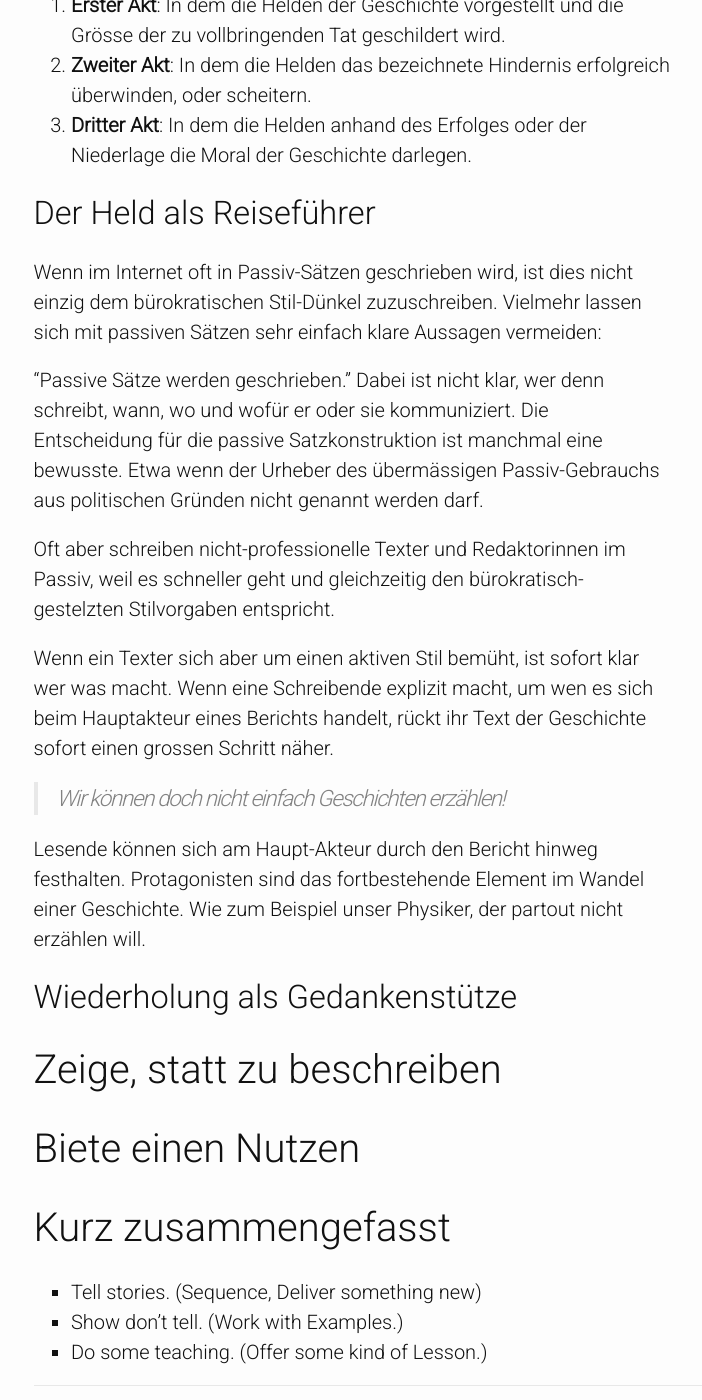
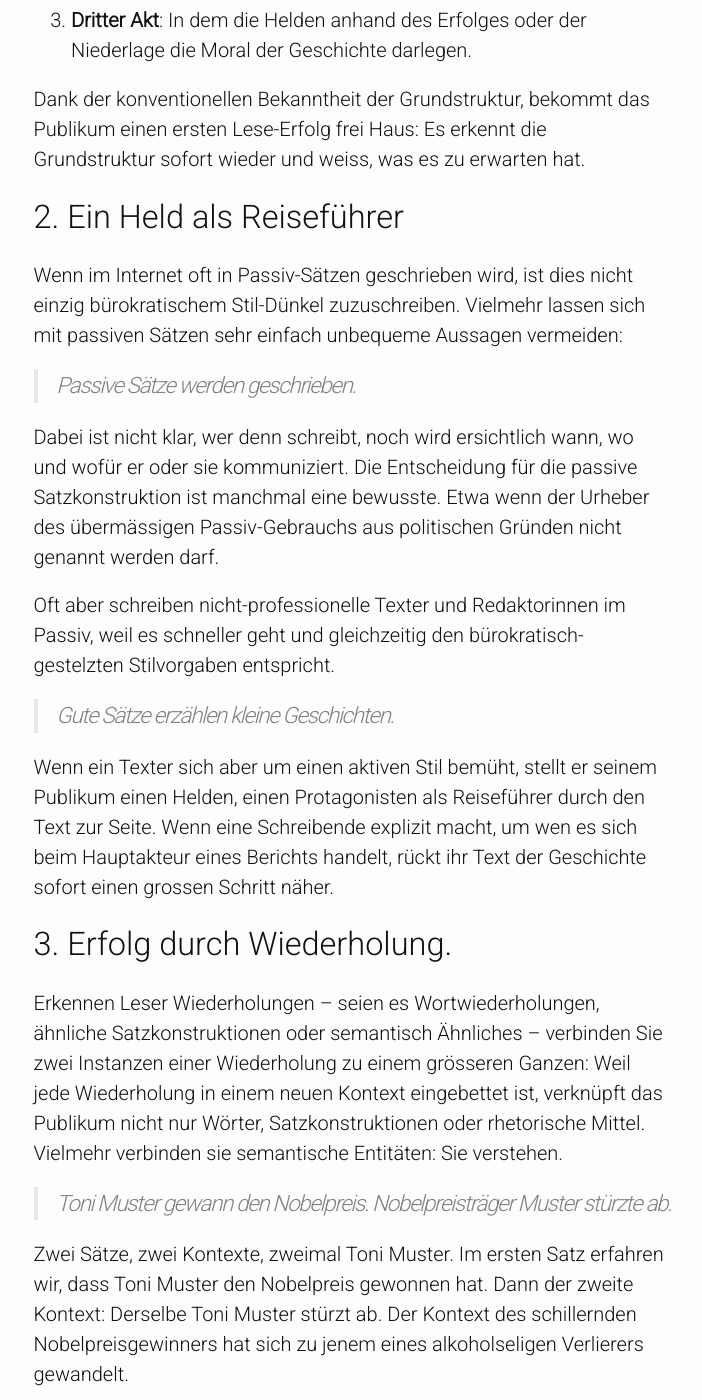
Before and after one commit to tschannes/tschannes.github.com, a Jekyll site: the page built from _posts/2014-11-03-spannend-schreiben.markdown, in a window 1280 px wide and 1400 px high, scrolled down 1372 px. Shown: the whole window, without its empty margins (132-834 px from the left). Built offline with Jekyll 4.4.1, drawn with Linux system fonts in a browser that asks for light colours; some of the changed text lies outside the part shown.

Commit message:
spannend schreiben abgeschlossen

```diff
--- a/_posts/2014-10-15-schreiben-im-web.markdown
+++ b/_posts/2014-10-15-schreiben-im-web.markdown
@@ -1,6 +1,6 @@
 ---
 layout: post
-title: "Schreiben im Web ist Schreiben fürs Radio"
+title: "Leichtere Texte fürs Internet"
 date: 2014-10-20
 excerpt: "Web-Texte haben viel mit Texten fürs Radio gemein: Sie müssen kurz, sehr strukturiert und häppchenweise verdaubar sein. Es gilt: 'Sag es möglichst einfach'. Und: 'Belohne deine Zuhörer fürs Zuhören.'"
 comments: true
--- a/_posts/2014-11-03-spannend-schreiben.markdown
+++ b/_posts/2014-11-03-spannend-schreiben.markdown
@@ -2,7 +2,7 @@
 layout: post
 title: "Texte spannend schreiben"
 date: 2014-11-03
-excerpt: "Gute Web-Texte sind leicht lesbar und interessant. Wenn sie Geschichten erzählen, Dinge zeigen, statt sie zu beschreiben und Lesenden einen Nutzen bieten, bleiben sie spannend."
+excerpt: "Gute Web-Texte erzählen Geschichten, zeigen Dinge, statt sie zu beschreiben, bieten Lesenden einen Nutzen. Und sie wiederholen sich."
 comments: false
 related: true
 ---
@@ -22,41 +22,63 @@
 
 Dabei sind es gerade die wichtigsten Eigenschaften erzählender Texte, die Menschen, das Aufnehmen und Verstehen neuer und ungewohnter Information erleichtern:
 
-### Drama in drei Akten: Bekannte Grund-Struktur
-Abstrakt, Methode, Durchführung, Ergebnisse und Schlussfolgerungen: So oder ähnlich strukturieren Forscher ihre Papiere. Was für Forscher zum Alltag gehört, überfordert einen Grossteil des Laienpublikum, weil viele die Konventionen der Forschenden nicht kennen. Der Aufwand, einen Forschungs-Bericht zu lesen und zu verstehen ist für viele zu hoch, die möglichen Erkenntnisse müssen zu teuer erkauft werden:
+### 1. Sicherheit durch bekannte Grund-Struktur
+Abstrakt, Methode, Durchführung, Ergebnisse und Schlussfolgerungen: So oder ähnlich strukturieren Forscher ihre Papiere. Was für Forscher zum Alltag gehört, überfordert einen Grossteil des Laienpublikums, weil viele die Konventionen der Forschenden nicht kennen. Der Aufwand, einen Forschungs-Bericht zu lesen und zu verstehen ist für viele zu hoch, die möglichen Erkenntnisse müssen zu teuer erkauft werden.
 
-> Zitat eines physikalischen Forschungsabstraktes.
-
-Redaktion beschreiben...
-
-> Editierter Forschungsabstrakt.
+Die Alternative sind Konventionen aus erzählenden Texten:
 
 1. **Erster Akt**: In dem die Helden der Geschichte vorgestellt und  die Grösse der zu vollbringenden Tat geschildert wird.
 2. **Zweiter Akt**: In dem die Helden das bezeichnete Hindernis erfolgreich überwinden, oder scheitern.
 3. **Dritter Akt**: In dem die Helden anhand des Erfolges oder der Niederlage die Moral der Geschichte darlegen.
 
-### Der Held als Reiseführer
-Wenn im Internet oft in Passiv-Sätzen geschrieben wird, ist dies nicht einzig dem bürokratischen Stil-Dünkel zuzuschreiben. Vielmehr lassen sich mit passiven Sätzen sehr einfach klare Aussagen vermeiden:
+Dank der konventionellen Bekanntheit der Grundstruktur, bekommt das Publikum einen ersten Lese-Erfolg frei Haus: Es erkennt die Grundstruktur sofort wieder und weiss, was es zu erwarten hat.
 
-"Passive Sätze werden geschrieben." Dabei ist nicht klar, wer denn schreibt, wann, wo und wofür er oder sie kommuniziert. Die Entscheidung für die passive Satzkonstruktion ist manchmal eine bewusste. Etwa wenn der Urheber des übermässigen Passiv-Gebrauchs aus politischen Gründen nicht genannt werden darf.
+### 2. Ein Held als Reiseführer
+Wenn im Internet oft in Passiv-Sätzen geschrieben wird, ist dies nicht einzig bürokratischem Stil-Dünkel zuzuschreiben. Vielmehr lassen sich mit passiven Sätzen sehr einfach unbequeme Aussagen vermeiden:
+
+> Passive Sätze werden geschrieben.
+
+Dabei ist nicht klar, wer denn schreibt, noch wird ersichtlich wann, wo und wofür er oder sie kommuniziert. Die Entscheidung für die passive Satzkonstruktion ist manchmal eine bewusste. Etwa wenn der Urheber des übermässigen Passiv-Gebrauchs aus politischen Gründen nicht genannt werden darf.
 
 Oft aber schreiben nicht-professionelle Texter und Redaktorinnen im Passiv, weil es schneller geht und gleichzeitig den bürokratisch-gestelzten Stilvorgaben entspricht.
 
-Wenn ein Texter sich aber um einen aktiven Stil bemüht, ist sofort klar wer was macht. Wenn eine Schreibende explizit macht, um wen es sich beim Hauptakteur eines Berichts handelt, rückt ihr Text der Geschichte sofort einen grossen Schritt näher.
+> Gute Sätze erzählen kleine Geschichten.
 
-> Wir können doch nicht einfach Geschichten erzählen!
+Wenn ein Texter sich aber um einen aktiven Stil bemüht, stellt er seinem Publikum einen Helden, einen Protagonisten als Reiseführer durch den Text zur Seite. Wenn eine Schreibende explizit macht, um wen es sich beim Hauptakteur eines Berichts handelt, rückt ihr Text der Geschichte sofort einen grossen Schritt näher.
 
-Lesende können sich am Haupt-Akteur durch den Bericht hinweg festhalten. Protagonisten sind das fortbestehende Element im Wandel einer Geschichte. Wie zum Beispiel unser Physiker, der partout nicht erzählen will.
+### 3. Erfolg durch Wiederholung.
 
-### Wiederholung als Gedankenstütze
+Erkennen Leser Wiederholungen -- seien es Wortwiederholungen, ähnliche Satzkonstruktionen oder semantisch Ähnliches -- verbinden Sie zwei Instanzen einer Wiederholung zu einem grösseren Ganzen: Weil jede Wiederholung in einem neuen Kontext eingebettet ist, verknüpft das Publikum nicht nur Wörter, Satzkonstruktionen oder rhetorische Mittel. Vielmehr verbinden sie semantische Entitäten: Sie verstehen.
 
+> Toni Muster gewann den Nobelpreis. Nobelpreisträger Muster stürzte ab.
 
+Zwei Sätze, zwei Kontexte, zweimal Toni Muster. Im ersten Satz erfahren wir, dass Toni Muster den Nobelpreis gewonnen hat. Dann der zweite Kontext: Derselbe Toni Muster stürzt ab. Der Kontext des schillernden Nobelpreisgewinners hat sich zu jenem eines alkoholseligen Verlierers gewandelt.
 
-## Zeige, statt zu beschreiben
+Als Lesende können wir nicht anders, als die beiden Elemente in einen Zusammenhang zu bringen. Wir bauen Kontexte wie Lego-Steine aufeinander: Zuerst Toni, dann der Nobelpreis, dann der Absturz. Ist Toni Muster mit dem Erfolg nicht zurechtgekommen und hat deshalb zur Flasche gegriffen? Ist der Alkohol seine Muse und hat ihm zum Erfolg verholfen? Das Publikum erwartet gebannt den nächsten Hinweis, die Geschichte ist spannend.
 
 ## Biete einen Nutzen
 
+Menschen sind unglaublich gut darin, aus Wiederholungen eine Gesamtsicht, eine Geschichte zu konstruieren. Sie sind gut darin, weil es ihnen Spass macht.
+
+> Leser sind gut darin, eine Geschichte zu konstruieren, weil es ihnen Spass macht.
+
+Liefern Texte also Bausteine, für Geschichten, können Leser nicht anders als damit zu spielen. Wiederholungen und Konventionen aus der Erzählkunst sind dabei Baustoff und Bauanleitung für kleine Erfolgserlebnisse.
+
+Wenn Leser eine Geschichte verstehen, durch eine Story einen neuen Zusammenhang sehen, haben sie ein Erfolgserlebnis. Wenn sie diese Erfolgserlebnisse immer wieder im Kontext einer Marke erleben, übertragen sie die positive Haltung auf diese: Wir haben Content geschaffen, der für eine Marke Werbung macht. Ganz ohne Werbung.
+
+## Zeige, statt zu beschreiben
+Es ist ganz einfach: Rede nicht lange, sondern zeige, was du meinst. Wie also machen wir Texte spannender? Die Probe aufs Exempel:
+
+> Im Rahmen dieses Projekts werden neuartige hinterlüftete Photovoltaik Fassaden Module (PV-FM) entworfen, hergestellt und gestestet. Sie bestehen aus einer Kombination von PV-Modulen und Lochblechen zur Verwendung in Fassaden und Steildächern. Dabei werden architektonische, energetische und konstruktive Aspekte berücksichtigt, die einzeln und im Zusammenspiel untereinander optimiert werden. Ziel ist es, PV-FM zu entwickeln, die einen architektonischen Mehrwert bieten und so die Akzeptanzbarrieren bei der Verwendung im öffentlichen Raum überwinden.
+
+> [Originalartikel Fotovoltaik Fassaden](https://www.hslu.ch/de-ch/hochschule-luzern/forschung/projekte/detail/?pid=40)
+
+Wer ist der Held? Die Fotovoltaik Fassade. Hindernis: Akzeptanzbarriere. Die Moral von der Geschicht: eine neuartige Kombination von Modulen und Lochblechen. Alles noch einmal als Erzählung:
+
+> Elektrizität aus Fotovoltaik-Anlagen soll zur Energiewende des 21. Jahrhunderts beitragen. Nur: Im öffentlichen Raum werden Solar-Anlagen noch abgelehnt. Zu auffällig sind die reflektierenden neuen Energiequellen. Forscher der Hochschule Luzern lösen das Problem, indem sie Fotovoltaik und Lochbleche zu revolutionären PV-FM-Modulen verbinden. Diese sind in hinterlüfteten Fassaden und Steildächern praktisch unsichtbar.
+
 ## Kurz zusammengefasst
-- Tell stories. (Sequence, Deliver something new)
-- Show don't tell. (Work with Examples.)
-- Do some teaching. (Offer some kind of Lesson.)
+- Erzähle Geschichten.
+- Biete einen Nutzen.
+- Zeige, statt zu beschreiben.
+- Wiederhole das Wichtigste.
```
Also changed, not shown: other parts of _posts/2014-11-03-spannend-schreiben.markdown (+1 -1 lines).
